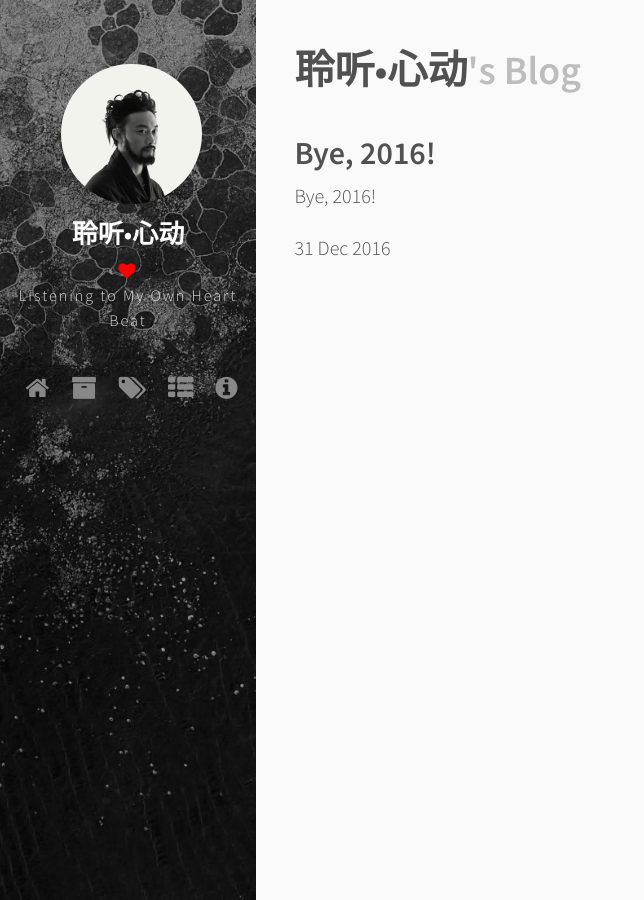
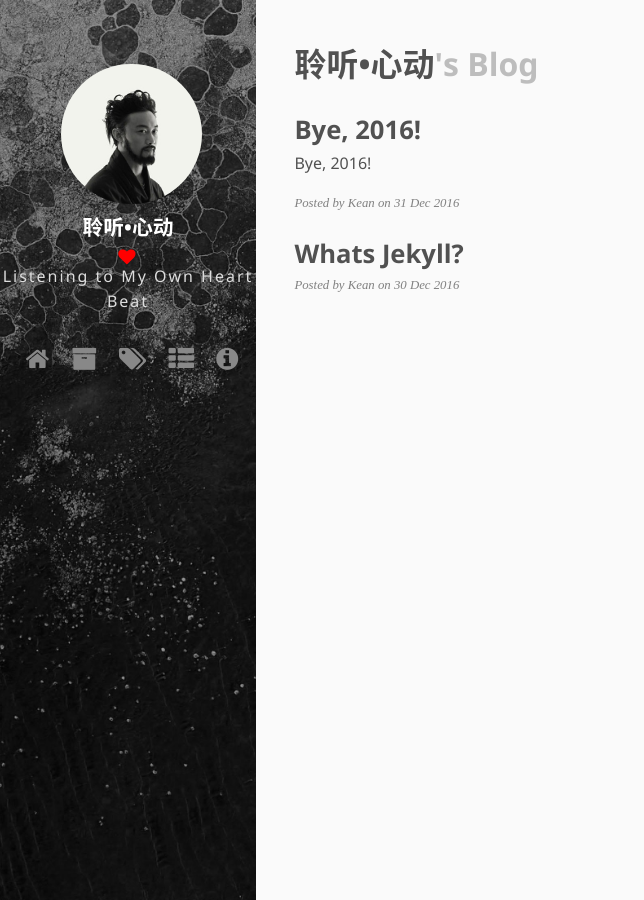
Before and after one commit to keanvm/keanvm.github.io, a Jekyll site: the page built from index.html, in a window 1280 px wide. Shown: the whole page, without its empty margins (0-644 px from the left). Built offline with Jekyll 4.4.1, drawn with Linux system fonts in a browser that asks for light colours; the list of posts is cut into pages by our own code.

Commit message:
update font-family

```diff
--- a/_config.yml
+++ b/_config.yml
@@ -16,7 +16,7 @@
 
 background:         "/images/background.jpg"
 
-paginate:           5
+paginate:           8
 paginate_path:      "/page:num/"
 
 baseurl:            ""
--- a/index.html
+++ b/index.html
@@ -15,15 +15,18 @@
     {% if site.posts.size == 0 %}
     <h2>No post found</h2> {% else %} {% for post in paginator.posts %}
     {% if post.notshow %}
+    <!-- Not show up-->
     {% else %}
     <div class="post-list">
         <h2 class="post-title">
-      <a href="{{ post.url }}">{{ post.title }}</a>
-    </h2> {% if post.description %}
+            <a href="{{ post.url }}">{{ post.title }}</a>
+        </h2>
+    {% if post.description %}
         <p>{{ post.description }}</p>
         {% endif %}
-        <div class="post-date">
-            <time>{{ post.date | date_to_string }}</time>
+        <div class="post-info">
+            <span>Posted by {% if post.autor%}{{post.author}} {% else%} Kean {%endif%}
+                on <time>{{ post.date | date_to_string }}</time></span>
         </div>
     </div>
     {% endif %}
--- a/style.scss
+++ b/style.scss
@@ -2,7 +2,8 @@
 ---
 
 $open-sans: 'Open Sans', sans-serif;
-$source-sans: "Source Sans Pro", "Helvetica Neue", Helvetica, Arial, sans-serif;
+// $source-sans: "Source Sans Pro", "Helvetica Neue", Helvetica, Arial, sans-serif;
+$source-sans: "SF UI Display", ".PingFang SC", "PingFang SC", "Neue Haas Grotesk Text Pro", "Arial Nova", "Segoe UI", "Microsoft YaHei", "Microsoft JhengHei", "Helvetica Neue", "Source Han Sans SC", "Noto Sans CJK SC", "Source Han Sans CN", "Noto Sans SC", "Source Han Sans TC", "Noto Sans CJK TC", "Helvetica", "Hiragino Sans GB", sans-serif;
 
 * {
     -webkit-box-sizing: border-box;
@@ -29,11 +30,11 @@
 
 html {
     font-family: $source-sans;
-    font-size: 18px;
+    font-size: 14px;
     font-weight: 300;
     line-height: 1.6;
     @media (min-width: 38em) {
-        font-size: 20px;
+        font-size: 16px;
     }
 }
 
@@ -513,8 +514,15 @@
     }
 }
 
-.post-date{
+.post-info{
     margin-top: 0re;
+    // text-align: right;
+    font-size: 0.8em;
+    font-family: 'Lora', 'Times New Roman', serif;
+    color: #808080;
+    // font-size: 16px;
+    font-style: italic;
+    // margin-top: 0;
 }
 .highlight .hll {
     background-color: #ffffcc
```
Also changed, not shown: _posts/2016-12-30-whats-jekyll.md (+1 -1 lines), about.md (+1 -1 lines), _layouts/default.html (line endings or trailing spaces).
